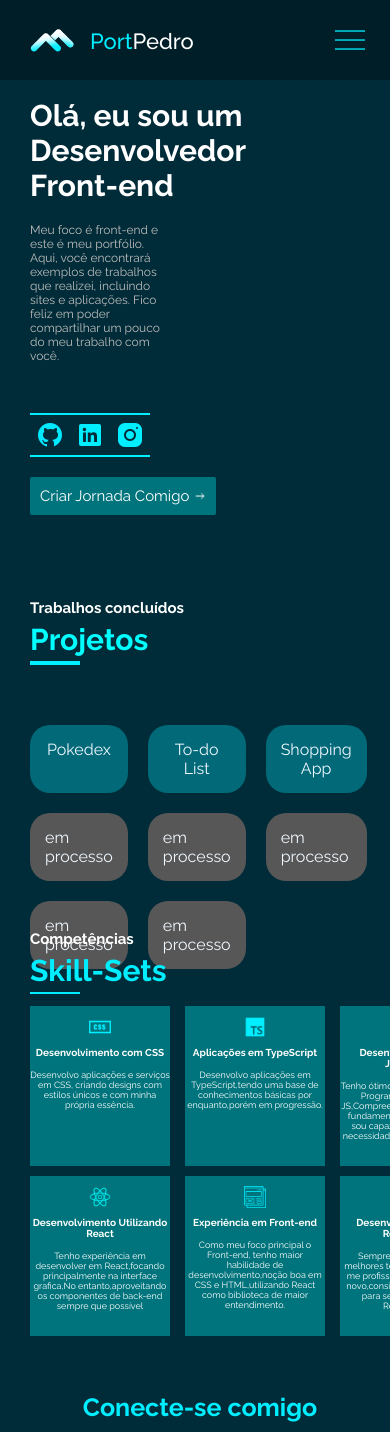
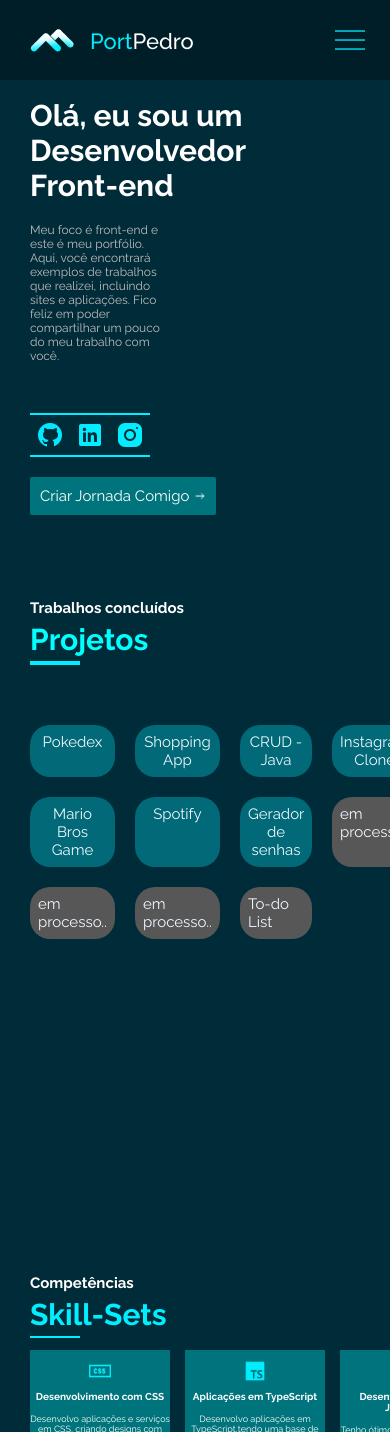
Before and after one commit to PedroPaulo-Git/MyRepository-in-React, a React (Create React App) app: page / in a window 390 px wide. Shown: the top 1432 px of the page. Built offline with nearby package versions, Linux system fonts and the light colour scheme.

Commit message:
font size changes and responsive changes

```diff
--- a/src/components/header.tsx
+++ b/src/components/header.tsx
@@ -60,7 +60,7 @@ const Header = () => {
             <NavLink
               to="/contato"
               ref={(el) => (navLinksRef.current[2] = el)}
-              className={linkAtivo === '/contato' ? 'link_nav active' : 'link_nav'}
+              className={linkAtivo === '/contato' ? 'link_nav ' : 'link_nav'}
             >
               <span className='headerNav'>Contato</span>
             </NavLink>
--- a/src/components/projects.tsx
+++ b/src/components/projects.tsx
@@ -10,18 +10,18 @@ function Projects(){
                 <span className={styles.skillset_style}></span>
                 <div  className={styles.projets}>
 
-                    <a  className={styles.projets_content} href="">Pokedex</a>
-                    <a  className={styles.projets_content} href="">To-do List</a>
-                    <a  className={styles.projets_content} href="">Shopping App</a>
-                    <a  className={styles.projets_content_process} href="">em processo</a>
-                    <a  className={styles.projets_content_process} href="">em processo</a>
-                    <a  className={styles.projets_content_process} href="">em processo</a>
-                    <a  className={styles.projets_content_process} href="">em processo</a>
-                    <a  className={styles.projets_content_process} href="">em processo</a>
+                    <a  className={styles.projets_content} href="https://github.com/PedroPaulo-Git/Pokedex">Pokedex</a>
 
-
-
-
+                    <a  className={styles.projets_content} href="https://github.com/PedroPaulo-Git/Shopping_app">Shopping App</a>
+                    <a  className={styles.projets_content} href="https://github.com/PedroPaulo-Git/Shopping_app">CRUD -Java</a>
+                    <a  className={styles.projets_content} href="https://github.com/PedroPaulo-Git/Instagram_Clone">Instagram Clone</a>
+                    <a  className={styles.projets_content} href="https://github.com/PedroPaulo-Git/MarioBrosGame">Mario Bros Game</a>
+                    <a  className={styles.projets_content} href="https://github.com/PedroPaulo-Git/Spotify">Spotify</a>
+                    <a  className={styles.projets_content} href="https://github.com/PedroPaulo-Git/Gerador-de-senhas">Gerador de senhas</a>
+                    <a  className={styles.projets_content_process} href="">em processo..</a>
+                    <a  className={styles.projets_content_process} href="">em processo..</a>
+                    <a  className={styles.projets_content_process} href="">em processo..</a>
+                    <a  className={styles.projets_content_process} href="">To-do List</a>
                  </div>
             </main>
         </div>
--- a/src/styles/header.css
+++ b/src/styles/header.css
@@ -28,9 +28,8 @@ main{
 
 }
 .logo{
-    height:100px;
+    height:80px;
     position: relative;
-    margin-top: -10px;
     transition: all 0.8s;
     -webkit-user-drag: none;
 }
@@ -41,14 +40,14 @@ h1.logoname{
     font-family: sans-serif;
     margin-top: 28px;
     font-weight: 400;
-    font-size: 27px;
+    font-size: 24px;
     color: rgb(255, 255, 255);
 }
 h1.logoname1{
     font-family: sans-serif;
     margin-top: 28px;
     font-weight:400;
-    font-size: 27px;
+    font-size: 24px;
     color: rgb(0, 238, 255);
 }
 
--- a/src/styles/navg.css
+++ b/src/styles/navg.css
@@ -1,7 +1,6 @@
 #navegationheader{
     height: 100%;
     align-items: center;
-
     position:absolute;
     margin-right: 80px;
     right: 0;
@@ -12,6 +11,7 @@
 
 span.headerNav{
     color: white;
+    font-size: 16px;
 }
 .link_nav {
     justify-content: center;
--- a/src/styles/projects.module.css
+++ b/src/styles/projects.module.css
@@ -59,12 +59,25 @@ h1.h1skill:hover + .skillset_style {
 
 }
 @media(max-width: 767px){
+    .projets_content{
+        padding: 8px;
+        font-size: 15px;
+
+    }
+    .projets_content_process{
+        padding: 8px;
+        font-size: 15px;
+    }
     .projets{
         width:200px;
         display: grid;
-        grid-template-columns: repeat(3,1fr);
+        grid-template-columns: repeat(4,1fr);
         gap: 20px;
         margin-top: 8vh;
         right: 30%;
     }
+    .projetscALL{
+        margin-bottom: 5vh;
+        height: 75vh;
+    }
 }
--- a/src/styles/skillsets.module.css
+++ b/src/styles/skillsets.module.css
@@ -119,7 +119,9 @@ h5{
     }
 }
 @media (max-width:900px){
-
+    .skillall{
+        margin-top: 5vh;
+    }
     .maincontainerskill{
         margin-top: 5%;
         display: grid;
```
